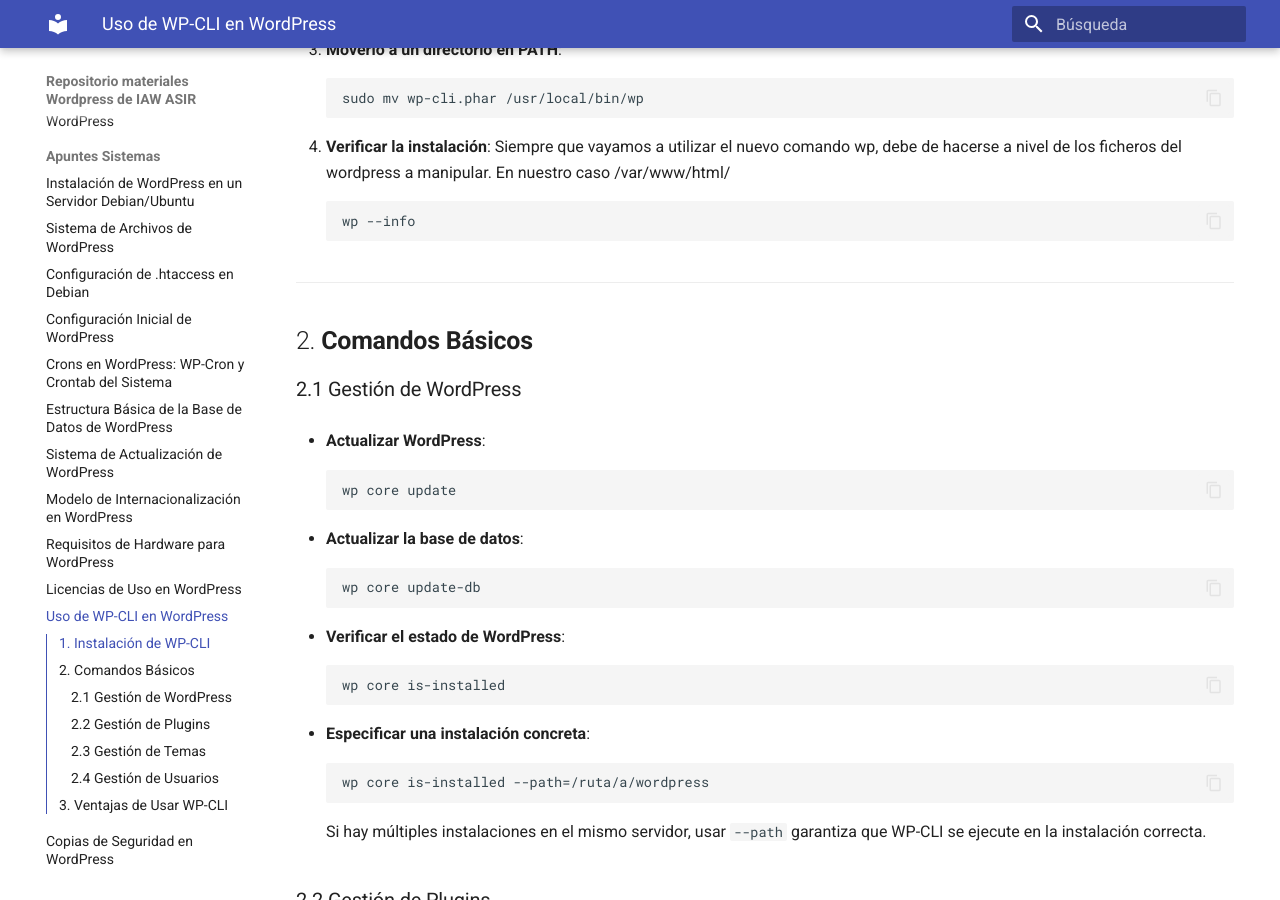
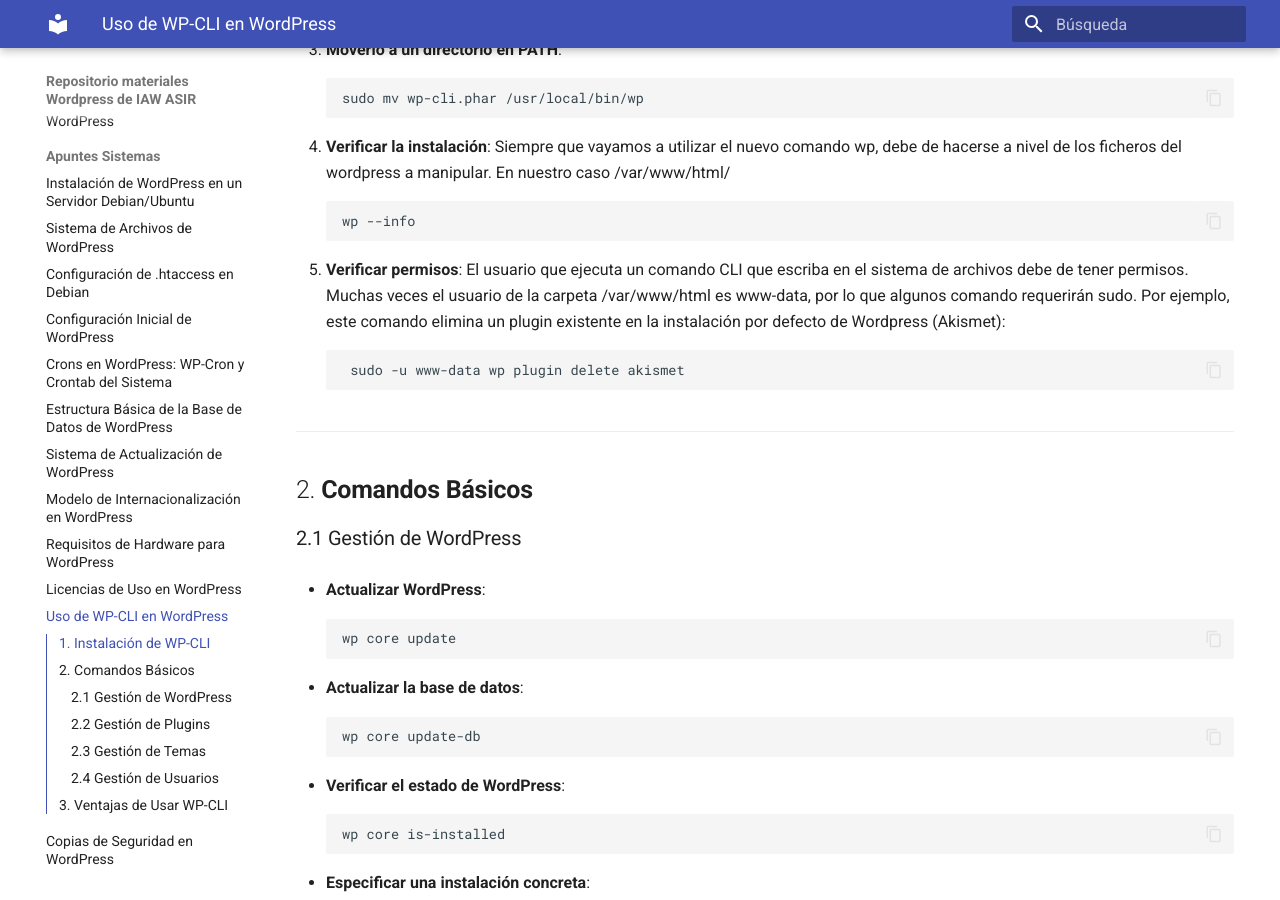
Before and after one commit to Fahueso/wordpressIAW, an MkDocs documentation site: the page built from docs/Apuntes Sistemas/j) WP-CLI.md, in a window 1280 px wide and 900 px high, scrolled down 540 px. Built offline with MkDocs 1.6.1 and Material for MkDocs 9.7.7, drawn with Linux system fonts in a browser that asks for light colours.

Commit message:
vault backup: 2026-01-07 10:56:01

````diff
--- a/docs/Apuntes Sistemas/j) WP-CLI.md
+++ b/docs/Apuntes Sistemas/j) WP-CLI.md
@@ -26,6 +26,12 @@
    ```
    wp --info
    ```
+
+5. **Verificar permisos**:
+El usuario que ejecuta un comando CLI que escriba en el sistema de archivos debe de tener permisos. Muchas veces el usuario de la carpeta /var/www/html es www-data, por lo que algunos comando requerirán sudo. Por ejemplo, este comando elimina un plugin existente en la instalación por defecto de Wordpress (Akismet):
+```
+ sudo -u www-data wp plugin delete akismet
+```
 
 ---
 
````
Also changed, not shown: 1 other file.
